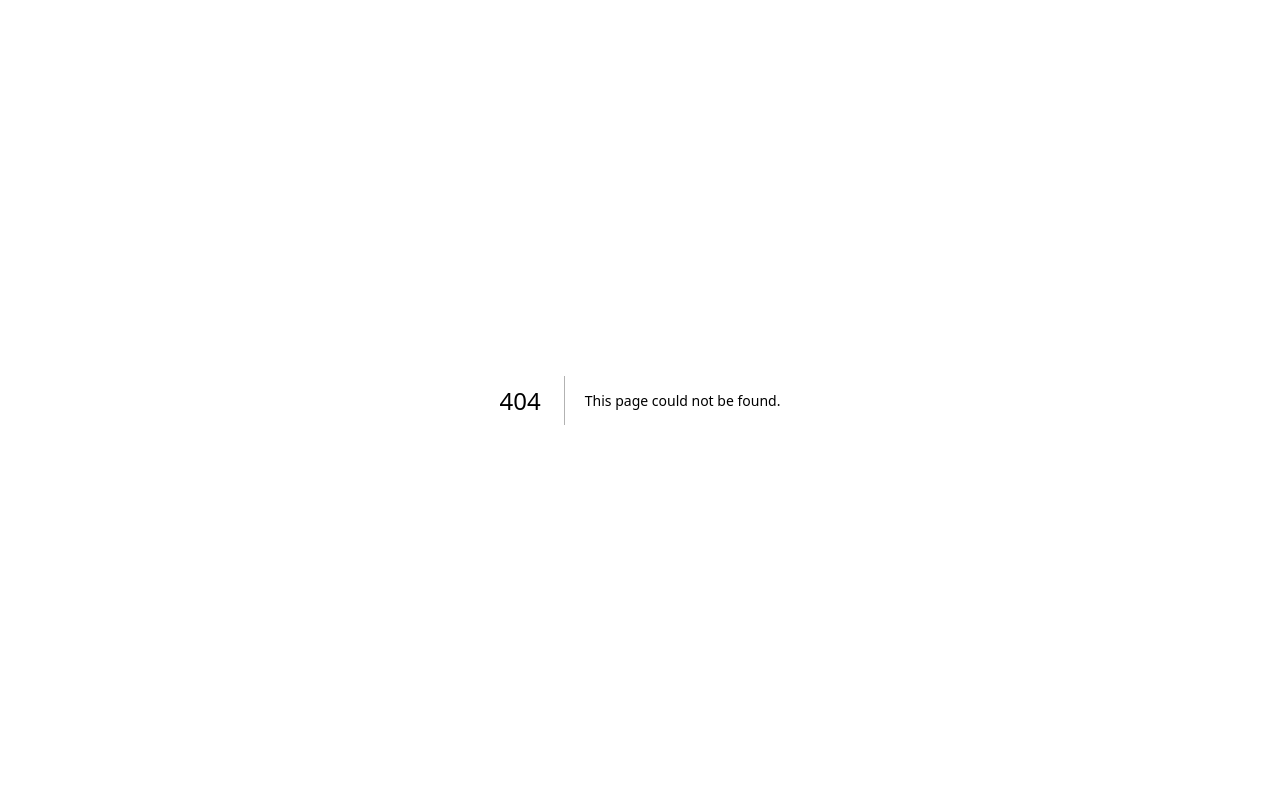
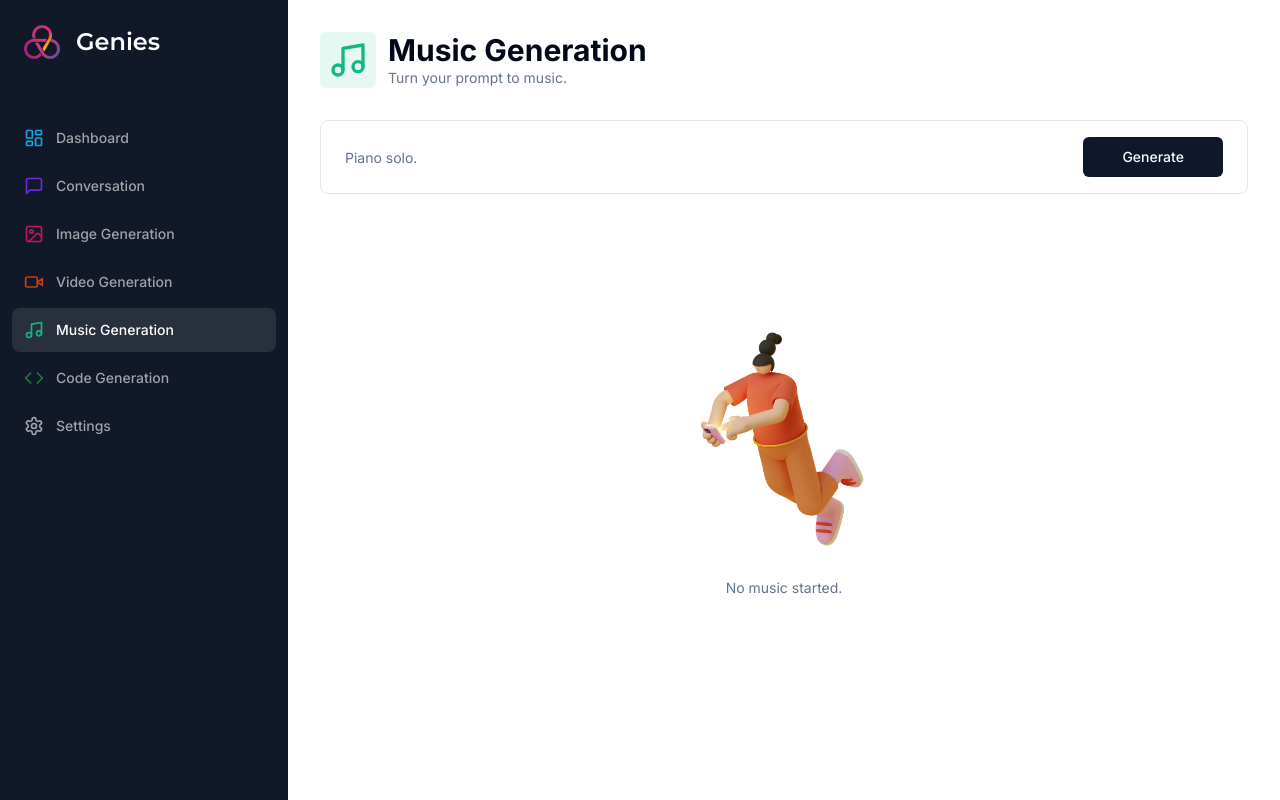
Before and after one commit to yevhenporohniaviy/saas-ai, a Next.js app: page /music in a window 1280 px wide. Before the commit this address had no page. Built offline with nearby package versions, Linux system fonts and the light colour scheme.

Commit message:
feat:finished music generation

```diff
--- /dev/null
+++ b/app/(dashboard)/(routes)/music/constans.ts
@@ -0,0 +1,7 @@
+import * as z from "zod"
+
+export const formSchema = z.object({
+  prompt: z.string().min(1, {
+    message: "Prompt is required.",
+  }),
+})
--- /dev/null
+++ b/app/(dashboard)/(routes)/music/page.tsx
@@ -0,0 +1,118 @@
+"use client"
+import Heading from "@/components/heading";
+import { Music } from "lucide-react";
+import { useForm } from 'react-hook-form'
+import * as z from "zod"
+import { zodResolver } from "@hookform/resolvers/zod"
+import { formSchema }  from './constans'
+import { Input } from "@/components/ui/input"
+import axios from 'axios'
+
+
+import {
+  Form,
+  FormControl,
+  FormField,
+  FormItem
+} from "@/components/ui/form"
+import { Button } from "@/components/ui/button";
+import { useRouter } from "next/navigation";
+import { useState } from "react";
+import { Empty } from "@/components/empty";
+import { Loader } from "@/components/loader";
+
+
+const MusicPage = () => {
+  const router = useRouter()
+  const [music, setMusic] = useState<string>()
+  const form = useForm<z.infer<typeof formSchema>>({
+    resolver: zodResolver(formSchema),
+    defaultValues: {
+      prompt: ""
+    }
+  })
+
+  const isLoading = form.formState.isSubmitting
+  const onSubmit = async (values: z.infer<typeof formSchema>) => {
+    try {
+      setMusic(undefined)
+
+      const response = await axios.post('/api/music', values)
+      setMusic(response.data.audio)
+      form.reset();
+    } catch (error) {
+      console.log(error)
+    } finally {
+      router.refresh()
+    }
+
+  }
+  return (
+    <div>
+      <Heading
+        title="Music Generation"
+        description="Turn your prompt to music."
+        icon={Music}
+        iconColor="text-emerald-500"
+        bgColor="bg-emerald-500/10"
+      />
+      <div className="px-4 lg:px-8">
+        <div>
+          <Form {...form}>
+            <form
+              onSubmit={form.handleSubmit(onSubmit)}
+              className="rounded-lg border w-full p-4 px-3 md:px-6 focus-within:shadow-sm grid grid-cols-12 gap-2"
+            >
+              <FormField
+                name='prompt'
+                render={({ field }) => (
+                  <FormItem className="col-span-12 lg:col-span-10">
+                    <FormControl className="m-0 p-0">
+                      <Input
+                        disabled={isLoading}
+                        placeholder="Piano solo."
+                        className="border-0 outline-none focus-visible:ring-0 focus-visible:ring-transparent"
+                        {...field}
+                      />
+                    </FormControl>
+                  </FormItem>
+                )}
+              />
+              <Button
+                disabled={isLoading}
+                className="col-span-12 lg:col-span-2 w-full"
+              >
+                Generate
+              </Button>
+            </form>
+          </Form>
+        </div>
+        <div className="space-y-4 mt-4 ">
+          {
+            isLoading && (
+              <div className="p-8 rounded-lg w-full flex items-center justify-center bg-muted">
+                <Loader />
+              </div>
+            )
+          }
+          {
+            !music && !isLoading && (
+              <Empty
+                label="No music started."
+              />
+            )
+          }
+          {
+            music && (
+              <audio controls className="w-full mt-8 " >
+                <source src={music} />
+              </audio>
+            )
+          }
+        </div>
+      </div>
+    </div>
+   );
+}
+
+export default MusicPage;
--- /dev/null
+++ b/app/api/music/route.ts
@@ -0,0 +1,40 @@
+import { auth } from "@clerk/nextjs";
+import { NextResponse } from "next/server";
+import Replicate from 'replicate'
+
+const replicate = new Replicate({
+  auth: process.env.REPLICATE_API_TOKEN!
+})
+
+export async function POST(
+  req: Request
+) {
+  try {
+    const { userId } = auth();
+    const body = await req.json();
+    const { prompt  } = body;
+
+    if (!userId) {
+      return new NextResponse("Unauthorized", { status: 401 });
+    }
+
+    if (!prompt) {
+      return new NextResponse("Prompt is required", { status: 400 });
+    }
+
+    const response = await replicate.run(
+  "riffusion/riffusion:8cf61ea6c56afd61d8f5b9ffd14d7c216c0a93844ce2d82ac1c9ecc9c7f24e05",
+  {
+    input: {
+      prompt_a: prompt
+    }
+  }
+);
+
+
+    return NextResponse.json(response);
+  } catch (error) {
+    console.log('[MUSIC_ERROR]', error);
+    return new NextResponse("Internal Error", { status: 500 });
+  }
+};
--- a/package.json
+++ b/package.json
@@ -33,6 +33,7 @@
     "react-dom": "18.2.0",
     "react-hook-form": "^7.46.1",
     "react-markdown": "^8.0.7",
+    "replicate": "^0.18.0",
     "tailwind-merge": "^1.14.0",
     "tailwindcss": "3.3.3",
     "tailwindcss-animate": "^1.0.7",
```
Also changed, not shown: 1 other file (tests, documents, lock files or other folders).
